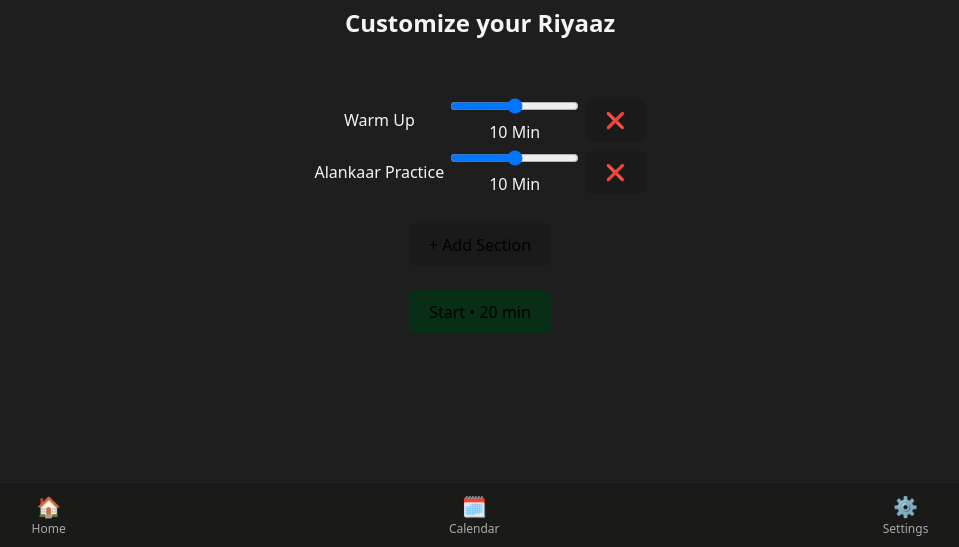
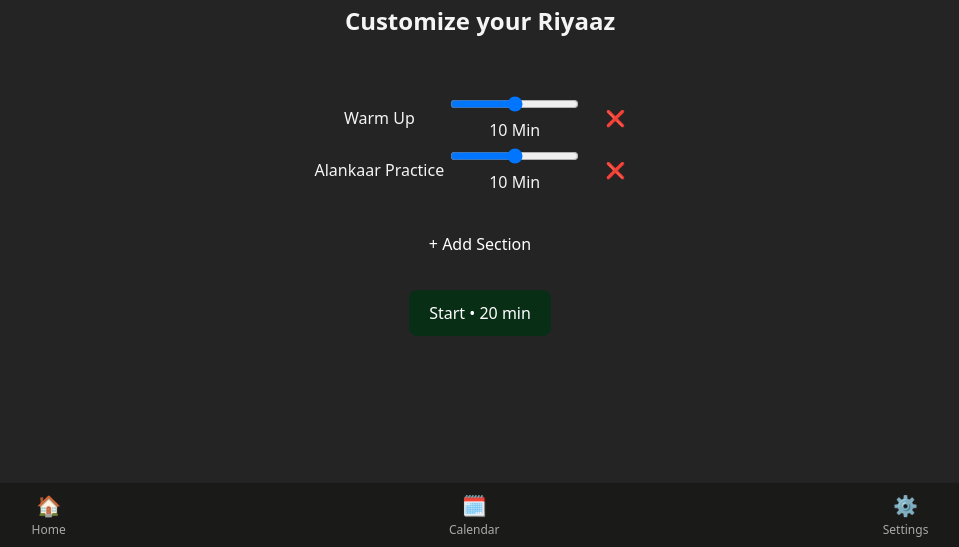
Before and after one commit to forestwizard07/riyaaz-timer, a website built with Vite: page index.html in a window 1280 px wide. Shown: the part 253-800 px from the top of the page, without its empty margins (160-1119 px from the left). Built offline with nearby package versions, Linux system fonts and the light colour scheme.

Commit message:
UI touches

```diff
--- a/index.html
+++ b/index.html
@@ -4,7 +4,7 @@
     <meta charset="UTF-8" />
     <meta name="viewport" content="width=device-width, initial-scale=1.0, viewport-fit=cover" />
     <link rel="manifest" href="/manifest.json">
-    <meta name="theme-color" content="#1db954">
+    <meta name="theme-color" content="#242424">
     <link rel="apple-touch-icon" href="/icon.png">
     <title>Riyaaz</title>
   </head>
--- a/src/style.css
+++ b/src/style.css
@@ -80,9 +80,14 @@ button {
   font-size: 1em;
   font-weight: 500;
   font-family: inherit;
-  background-color: #1a1a1a;
   cursor: pointer;
   transition: border-color 0.25s;
+  color: white; /* force text color */
+  background: none;
+  font: inherit;
+  -webkit-appearance: none;
+  appearance: none;
+
 }
 button:hover {
   border-color: #646cff;
@@ -134,7 +139,7 @@ html, body {
   margin: 0;
   padding: 0;
   height: 100%;
-  background: #1e1e1e; /* your dark color */
+  background: #242424; /* your dark color */
 }
 
 .modal {
```
